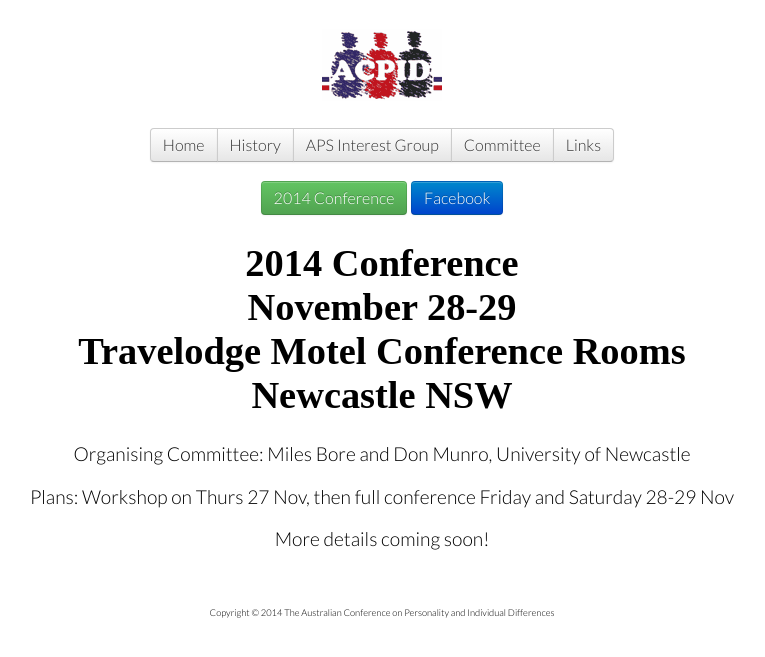
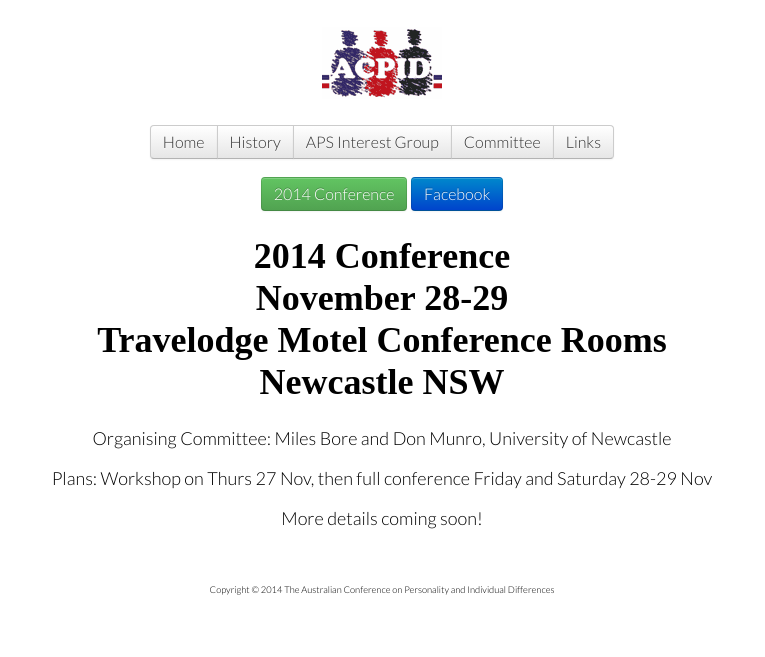
Before and after one commit to acpid/acpid.github.io, a Jekyll site: the page built from 2014.html, in a window 1280 px wide. Shown: the top 657 px of the page, without its empty margins (258-1023 px from the left). Built offline with Jekyll 4.4.1, drawn with Linux system fonts in a browser that asks for light colours; some web fonts are replaced.

Commit message:
Updates fonts.

```diff
--- a/_layouts/default.html
+++ b/_layouts/default.html
@@ -3,7 +3,7 @@
   <head>
     <title>ACPID | {{ page.title }}</title>
     <link rel="stylesheet" href="/stylesheets/default.css" type="text/css" media="screen" />
-    <link href='http://fonts.googleapis.com/css?family=Lustria|Lato:300' rel='stylesheet' type='text/css'>
+    <link href='http://fonts.googleapis.com/css?family=Lustria|Lato:300,400' rel='stylesheet' type='text/css'>
     <meta http-equiv="Content-Type" content="text/html; charset=UTF-8" />
   </head>
   <body>
--- a/stylesheets/default.css
+++ b/stylesheets/default.css
@@ -1,7 +1,11 @@
 body {
   font-family: 'Lato', sans-serif;
   font-weight: 300;
-  font-size: 1.2rem;
+  font-size: 18px;
+}
+
+b {
+  font-weight: 400;
 }
 
 h1, h2, h3, h4 {
```
